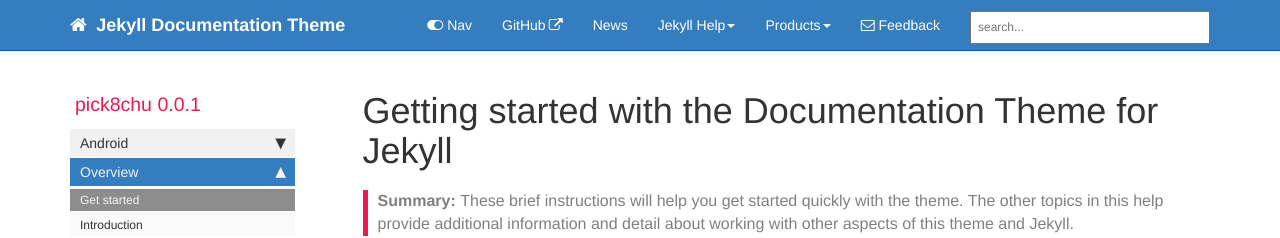
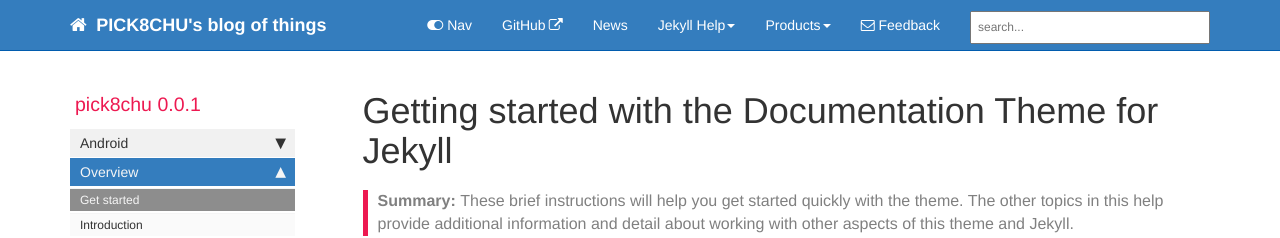
Before and after one commit to pick8chu/pick8chu.github.io, a Jekyll site: the page built from index.md, in a window 1280 px wide and 900 px high. Shown: the top 238 px of the window. Built offline with Jekyll 4.4.1, drawn with Linux system fonts in a browser that asks for light colours; comment, search, counter and statistics services are not loaded; some of the changed text lies outside the part shown.

Commit message:
Update _config.yml

```diff
--- a/_config.yml
+++ b/_config.yml
@@ -1,18 +1,18 @@
-repository: tomjoht/documentation-theme-jekyll
+repository: pick8chu/github.io
 
 output: web
 # this property is useful for conditional filtering of content that is separate from the PDF.
 
-topnav_title: Jekyll Documentation Theme
+topnav_title: PICK8CHU's blog of things
 # this appears on the top navigation bar next to the home button
 
-site_title: Jekyll theme for documentation
+site_title: PICK8CHU's blog of things
 # this appears in the html browser tab for the site title (seen mostly by search engines, not users)
 
-company_name: Your company
+company_name: N/A
 # this appears in the footer
 
-github_editme_path: tomjoht/documentation-theme-jekyll/blob/gh-pages/
+github_editme_path: pick8chu/
 # if you're using Github, provide the basepath to the branch you've created for reviews, following the sample here. if not, leave this value blank.
 
 # gitlab_editme_path: tomjoht/documentation-theme-jekyll/blob/gh-pages/
@@ -33,9 +33,9 @@ exclude:
   - vendor
 # these are the files and directories that jekyll will exclude from the build
 
-feedback_subject_line: Jekyll documentation theme
+feedback_subject_line: PICK8CHU's blog of things
 
-feedback_email: tomjoht@gmail.com
+feedback_email: po00076@gmail.com
 # used as a contact email for the Feedback link in the top navigation bar
 
 # feedback_disable: true
```
